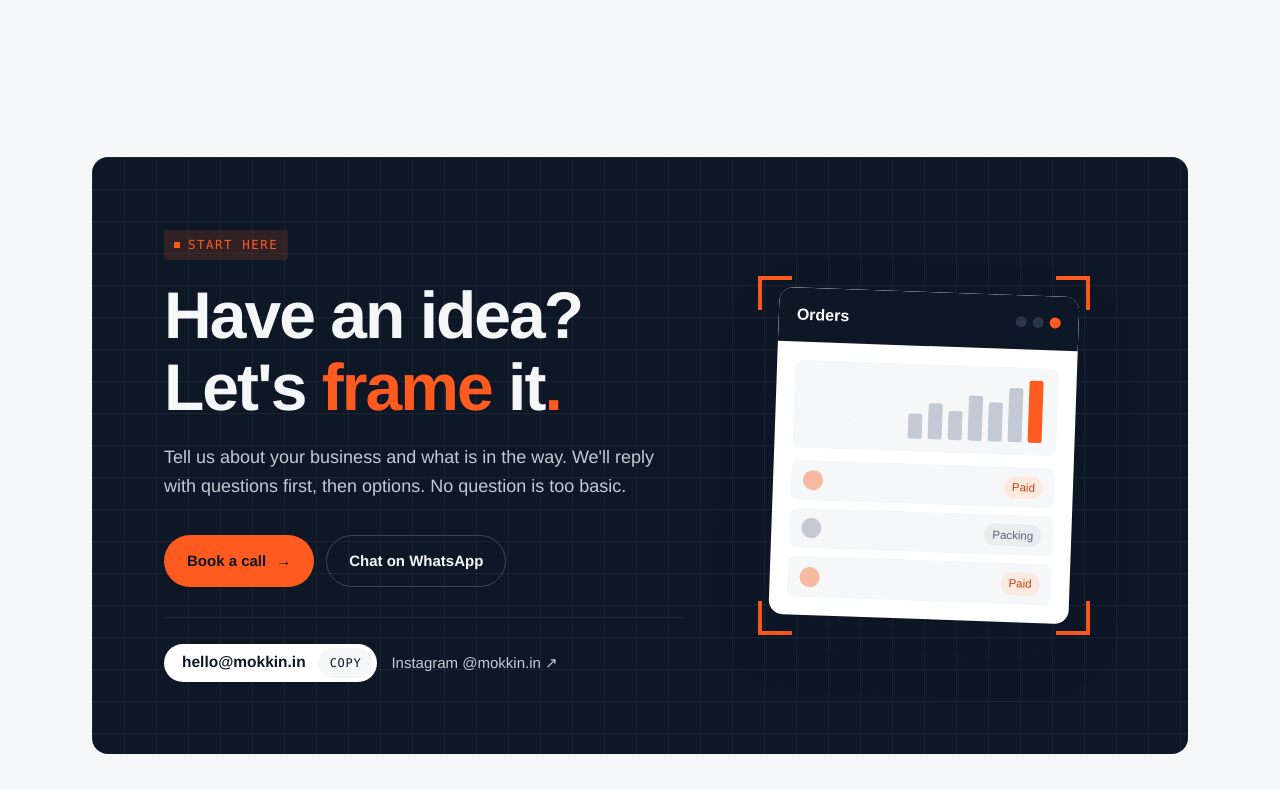
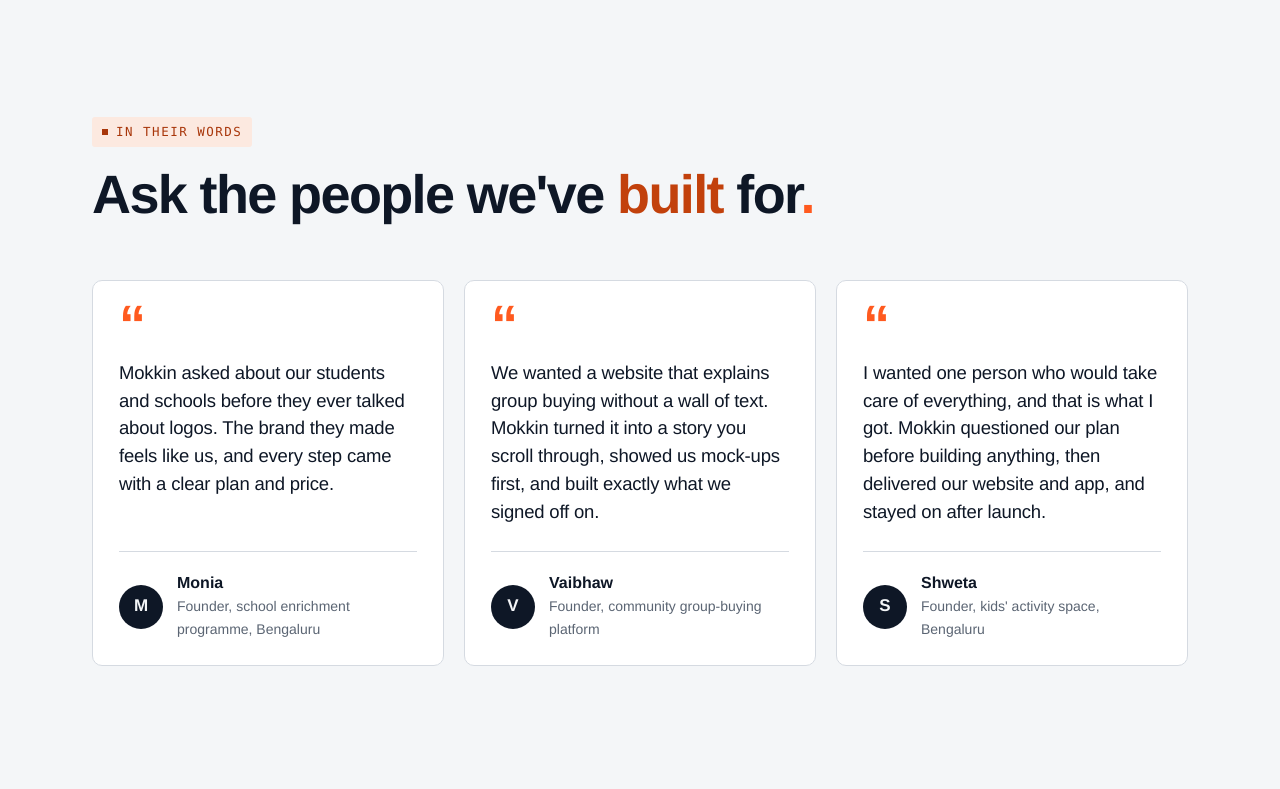
Before and after one commit to Subham1710/mokkin-site, a plain HTML site: page index.html in a window 1280 px wide. Shown: the part 6097-6886 px from the top of the page. Drawn offline with Linux system fonts and the light colour scheme; no server answers.

Commit message:
Add client testimonials section
Three client-approved quotes, shown with first name and type of business only
(no company names), placed between the promises and the contact card.

Co-Authored-By: Claude Opus 5.5 <noreply@anthropic.com>
Claude-Session: https://claude.ai/code/session_017159KSzimKGtRvXMWrir5E

```diff
--- a/index.html
+++ b/index.html
@@ -356,6 +356,19 @@ section { scroll-margin-top: 84px; }
 .plans.in .plan .brackets i { opacity: 1; transform: none; transition-delay: .8s; }
 .plans .foot { margin-top: 16px; font-size: 14.5px; color: var(--graphite); }
 
+
+/* ---------- Testimonials (client-approved quotes only) ---------- */
+.voice-grid { display: grid; grid-template-columns: repeat(3, minmax(0, 1fr)); gap: 20px; margin-top: 56px; }
+@media (max-width: 900px) { .voice-grid { grid-template-columns: minmax(0, 1fr); } }
+.voice { margin: 0; position: relative; background: var(--white); border: 1px solid var(--rule); border-radius: 10px; padding: 30px 26px 24px; display: flex; flex-direction: column; gap: 26px; transition: transform .25s var(--ease), box-shadow .25s; }
+.voice:hover { transform: translateY(-3px); box-shadow: 0 16px 36px rgba(14,23,38,.08); }
+.voice .mark { font-size: 54px; line-height: .5; height: 22px; color: var(--signal); font-weight: 600; }
+.voice blockquote { margin: 0; font-size: 18.5px; line-height: 1.5; letter-spacing: -0.01em; color: var(--ink); }
+.voice figcaption { line-height: 1.35; margin-top: auto; display: flex; align-items: center; gap: 14px; padding-top: 20px; border-top: 1px solid var(--rule); }
+.voice .av { flex: none; width: 44px; height: 44px; border-radius: 50%; background: var(--ink); color: var(--paper); display: grid; place-items: center; font-weight: 600; }
+.voice .who { font-weight: 600; font-size: 16px; line-height: 1.3; }
+.voice .what { font-size: 14px; color: var(--graphite); line-height: 1.4; }
+
 /* ---------- Contact card ---------- */
 .contact { padding-block: 40px 120px; }
 @media (max-width: 720px) { .contact { padding-block: 16px 72px; } }
@@ -647,6 +660,32 @@ footer { padding-block: 96px 40px; }
     </div>
   </section>
 
+  <section class="band voices" id="clients" style="padding-top:0">
+    <div class="wrap">
+      <div class="head reveal">
+        <p class="label tag">In their words</p>
+        <h2>Ask the people we've <span class="hl">built</span> for<span class="dot">.</span></h2>
+      </div>
+      <div class="voice-grid reveal">
+        <figure class="voice">
+          <div class="mark" aria-hidden="true">&ldquo;</div>
+          <blockquote>Mokkin asked about our students and schools before they ever talked about logos. The brand they made feels like us, and every step came with a clear plan and price.</blockquote>
+          <figcaption><span class="av" aria-hidden="true">M</span><span><span class="who">Monia</span><br><span class="what">Founder, school enrichment programme, Bengaluru</span></span></figcaption>
+        </figure>
+        <figure class="voice">
+          <div class="mark" aria-hidden="true">&ldquo;</div>
+          <blockquote>We wanted a website that explains group buying without a wall of text. Mokkin turned it into a story you scroll through, showed us mock-ups first, and built exactly what we signed off on.</blockquote>
+          <figcaption><span class="av" aria-hidden="true">V</span><span><span class="who">Vaibhaw</span><br><span class="what">Founder, community group-buying platform</span></span></figcaption>
+        </figure>
+        <figure class="voice">
+          <div class="mark" aria-hidden="true">&ldquo;</div>
+          <blockquote>I wanted one person who would take care of everything, and that is what I got. Mokkin questioned our plan before building anything, then delivered our website and app, and stayed on after launch.</blockquote>
+          <figcaption><span class="av" aria-hidden="true">S</span><span><span class="who">Shweta</span><br><span class="what">Founder, kids' activity space, Bengaluru</span></span></figcaption>
+        </figure>
+      </div>
+    </div>
+  </section>
+
   <section class="contact" id="contact">
     <div class="wrap">
       <div class="cta-card ink reveal" data-dark>
```
